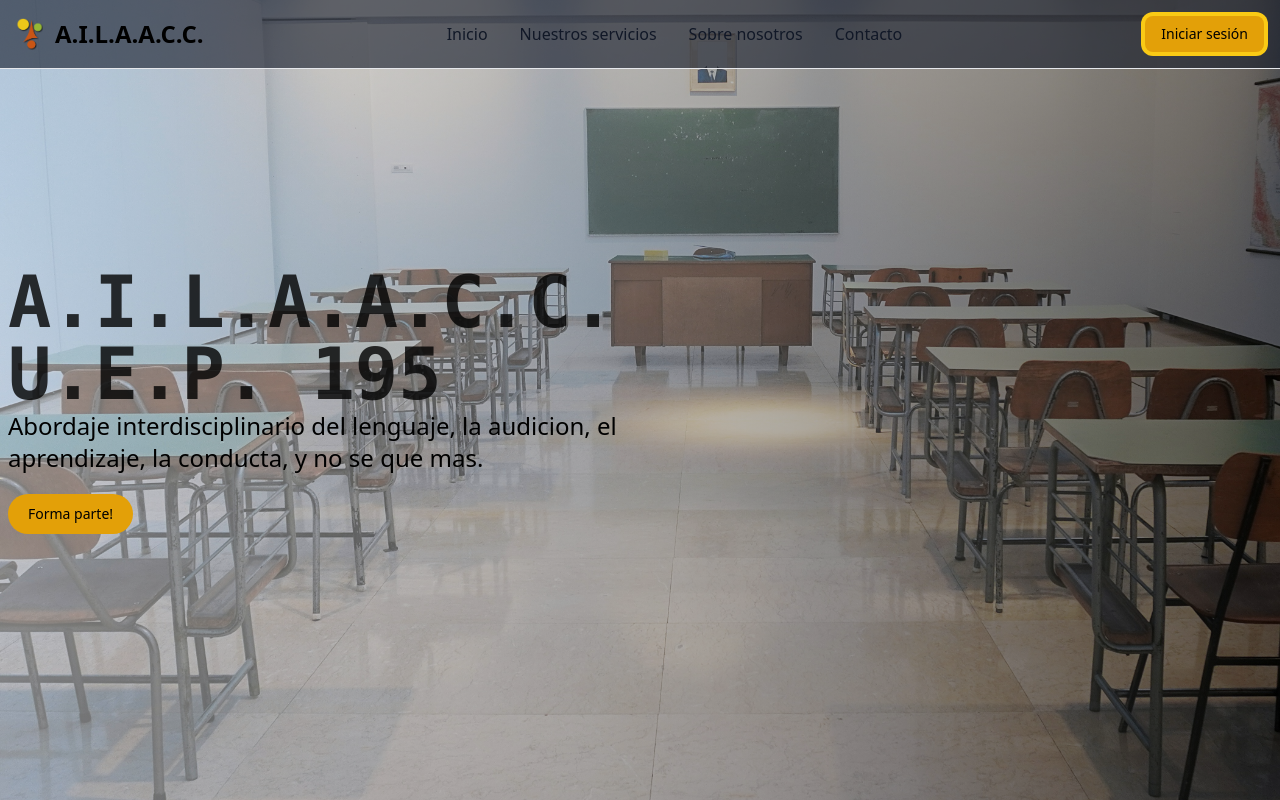
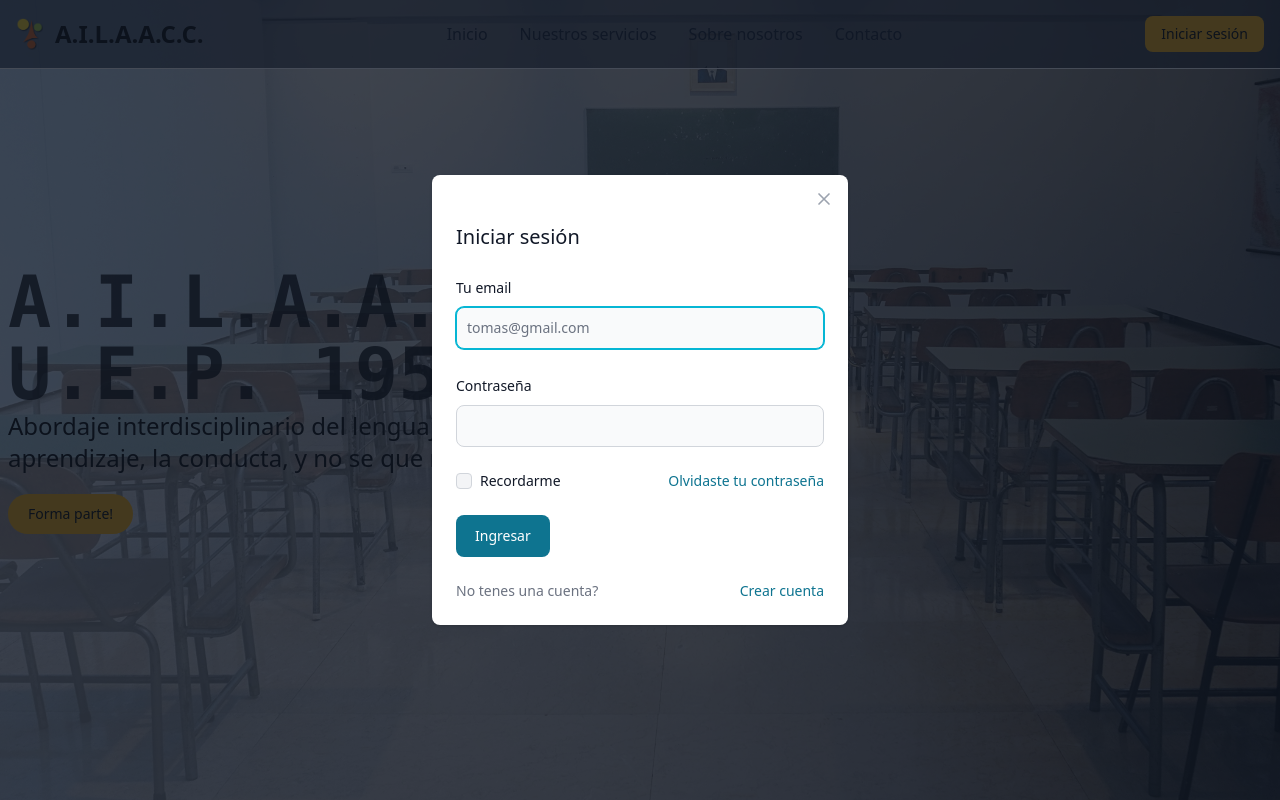
Before and after one commit to tomimartinez28/ailaacc-client, a React (Vite) app: page / in a window 1280 px wide. Both pictures are taken after a click on the button "Iniciar sesión". Shown: the top 800 px of the page. Built offline with nearby package versions, Linux system fonts and the light colour scheme.

Commit message:
Contact form, Services section

```diff
--- a/src/components/ContactForm.jsx
+++ b/src/components/ContactForm.jsx
@@ -1,10 +1,22 @@
+import { useState } from 'react'
 import { useForm } from 'react-hook-form'
+import { ContactEndpoint } from '../endpoints'
 
 export function ContactForm () {
   const { register, handleSubmit, formState: { errors }, reset } = useForm()
+  const [loading, setLoading] = useState(false)
 
   const onSubmit = handleSubmit(data => {
-    console.log('Datos enviados: ', data)
+    setLoading(true)
+
+    fetch(ContactEndpoint, {
+      method: 'POST',
+      headers: { 'Content-Type': 'application/json' },
+      body: JSON.stringify(data)
+    }).then(() => {
+      console.log('Datos enviados', data)
+    })
+
     reset()
   })
 
@@ -101,6 +113,15 @@ export function ContactForm () {
 
       </div>
 
+      {loading &&
+        <div role='status'>
+          <svg aria-hidden='true' className='inline w-8 h-8 text-gray-200 animate-spin dark:text-gray-600 fill-yellow-400' viewBox='0 0 100 101' fill='none' xmlns='http://www.w3.org/2000/svg'>
+            <path d='M100 50.5908C100 78.2051 77.6142 100.591 50 100.591C22.3858 100.591 0 78.2051 0 50.5908C0 22.9766 22.3858 0.59082 50 0.59082C77.6142 0.59082 100 22.9766 100 50.5908ZM9.08144 50.5908C9.08144 73.1895 27.4013 91.5094 50 91.5094C72.5987 91.5094 90.9186 73.1895 90.9186 50.5908C90.9186 27.9921 72.5987 9.67226 50 9.67226C27.4013 9.67226 9.08144 27.9921 9.08144 50.5908Z' fill='currentColor' />
+            <path d='M93.9676 39.0409C96.393 38.4038 97.8624 35.9116 97.0079 33.5539C95.2932 28.8227 92.871 24.3692 89.8167 20.348C85.8452 15.1192 80.8826 10.7238 75.2124 7.41289C69.5422 4.10194 63.2754 1.94025 56.7698 1.05124C51.7666 0.367541 46.6976 0.446843 41.7345 1.27873C39.2613 1.69328 37.813 4.19778 38.4501 6.62326C39.0873 9.04874 41.5694 10.4717 44.0505 10.1071C47.8511 9.54855 51.7191 9.52689 55.5402 10.0491C60.8642 10.7766 65.9928 12.5457 70.6331 15.2552C75.2735 17.9648 79.3347 21.5619 82.5849 25.841C84.9175 28.9121 86.7997 32.2913 88.1811 35.8758C89.083 38.2158 91.5421 39.6781 93.9676 39.0409Z' fill='currentFill' />
+          </svg>
+          <span className='sr-only'>Enviando...</span>
+        </div>}
+
       <button type='submit' className='text-white bg-yellow-400 hover:bg-yellow-500 focus:outline-none focus:ring-4 focus:ring-yellow-300 font-medium rounded-full text-sm px-5 py-2.5 text-center me-2 mb-2 dark:focus:ring-yellow-900'>Enviar</button>
     </form>
   )
--- /dev/null
+++ b/src/components/LoginForm.jsx
@@ -0,0 +1,8 @@
+export function LoginForm () {
+  return (
+    <form action=''>
+      <label htmlFor='username'>Nombre de usuario</label>
+      <input type='text' id='username' />
+    </form>
+  )
+}
--- /dev/null
+++ b/src/components/Modal.jsx
@@ -0,0 +1,17 @@
+import React from 'react'
+import '../assets/css/Modal.css'
+import { LoginForm } from './LoginForm'
+
+export function Modal ({ onClose }) {
+  return (
+
+    <div className='modal-overlay'>
+      <div className='modal-content'>
+        <button className='modal-close' onClick={onClose}>
+          Cerrar
+        </button>
+        <LoginForm />
+      </div>
+    </div>
+  )
+}
--- a/src/components/Navbar.jsx
+++ b/src/components/Navbar.jsx
@@ -1,7 +1,13 @@
 import logo from '../assets/logo/logo.png'
+import { useState, useRef } from 'react'
+import { Button, Checkbox, Label, Modal, TextInput } from 'flowbite-react'
 
 export function Navbar () {
+  const [openModal, setOpenModal] = useState(false)
+  const emailInputRef = useRef(null)
+
   return (
+    <>
       <nav className='bg-gray-900/60 dark:bg-gray-900 fixed w-full z-20 top-0 start-0 border-b border-gray-200 dark:border-gray-600'>
         <div className='max-w-screen-xl flex flex-wrap items-center justify-between mx-auto p-4'>
           <a href='/' className='flex items-center space-x-3 rtl:space-x-reverse'>
@@ -9,7 +15,7 @@ export function Navbar () {
             <span className='self-center text-2xl font-semibold whitespace-nowrap dark:text-white'>A.I.L.A.A.C.C.</span>
           </a>
           <div className='flex md:order-2 space-x-3 md:space-x-0 rtl:space-x-reverse'>
-          <button type='button' className='text-black bg-yellow-400 hover:bg-yellow-800 focus:ring-4 focus:outline-none focus:ring-yellow-300 font-medium rounded-lg text-sm px-4 py-2 text-center dark:bg-blue-600 dark:hover:bg-blue-700 dark:focus:ring-blue-800'>Iniciar sesión</button>
+            <button onClick={() => setOpenModal(true)} type='button' className='text-black bg-yellow-400 hover:bg-yellow-800 focus:ring-4 focus:outline-none focus:ring-yellow-300 font-medium rounded-lg text-sm px-4 py-2 text-center dark:bg-blue-600 dark:hover:bg-blue-700 dark:focus:ring-blue-800'>Iniciar sesión</button>
             <button data-collapse-toggle='navbar-sticky' type='button' className='inline-flex items-center p-2 w-10 h-10 justify-center text-sm text-gray-500 rounded-lg md:hidden hover:bg-gray-100 focus:outline-none focus:ring-2 focus:ring-gray-200 dark:text-gray-400 dark:hover:bg-gray-700 dark:focus:ring-gray-600' aria-controls='navbar-sticky' aria-expanded='false'>
               <span className='sr-only'>Open main menu</span>
               <svg className='w-5 h-5' aria-hidden='true' xmlns='http://www.w3.org/2000/svg' fill='none' viewBox='0 0 17 14'>
@@ -35,5 +41,56 @@ export function Navbar () {
           </div>
         </div>
       </nav>
+
+      <Modal show={openModal} onClose={() => setOpenModal(false)}>
+        <Modal show={openModal} size='md' popup onClose={() => setOpenModal(false)} initialFocus={emailInputRef}>
+          <Modal.Header />
+          <Modal.Body>
+
+            <form className='space-y-6'>
+              <h3 className='text-xl font-medium text-gray-900 dark:text-white'>Iniciar sesión</h3>
+
+              <div>
+                <div className='mb-2 block'>
+                  <Label htmlFor='email' value='Tu email' />
+                </div>
+                <TextInput id='email' ref={emailInputRef} placeholder='tomas@gmail.com' required />
+              </div>
+
+              <div>
+                <div className='mb-2 block'>
+                  <Label htmlFor='password' value='Contraseña' />
+                </div>
+                <TextInput id='password' type='password' required />
+              </div>
+
+              <div className='flex justify-between'>
+                <div className='flex items-center gap-2'>
+                  <Checkbox id='remember' />
+                  <Label htmlFor='remember'>Recordarme</Label>
+                </div>
+                <a href='#' className='text-sm text-cyan-700 hover:underline dark:text-cyan-500'>
+                  Olvidaste tu contraseña
+                </a>
+              </div>
+
+              <div className='w-full'>
+                <Button>Ingresar</Button>
+              </div>
+
+              <div className='flex justify-between text-sm font-medium text-gray-500 dark:text-gray-300'>
+                No tenes una cuenta?&nbsp;
+                <a href='#' className='text-cyan-700 hover:underline dark:text-cyan-500'>
+                  Crear cuenta
+                </a>
+              </div>
+            </form>
+
+          </Modal.Body>
+
+        </Modal>
+
+      </Modal>
+    </>
   )
 }
--- a/src/components/ServicesSection.jsx
+++ b/src/components/ServicesSection.jsx
@@ -1,17 +1,12 @@
 import { ServiceCard } from './ServiceCard'
 import { SERVICES } from '../const'
-import { useId } from 'react'
 
 export function ServicesSection () {
-  const serviceId = useId()
-
   return (
     <section id='services' className='h-[500px] grid grid-cols-3 justify-center items-center gap-5 px-5 bg-gray-950'>
       {
       SERVICES.map(service => (
-
-        <ServiceCard key={serviceId} service={service} />
-
+        <ServiceCard key={service.id} service={service} />
       ))
     }
     </section>
--- a/src/const.js
+++ b/src/const.js
@@ -1,15 +1,18 @@
 export const SERVICES = [
   {
+    id: 1,
     name: 'Centro Educativo Terapeutico',
     description: 'Descripcion de CET',
     imgSrc: 'https://t0.gstatic.com/licensed-image?q=tbn:ANd9GcTZCSmCzmIPm0up8wmW566cK5w3sSTUChT5UnaU3VnFxrHwoRNSnks0xUBmj2r2oeJk'
   },
   {
+    id: 2,
     name: 'Servicio de Apoyo a la Integración Escolar',
     description: 'Descripcion de SAIE',
     imgSrc: 'https://t0.gstatic.com/licensed-image?q=tbn:ANd9GcTZCSmCzmIPm0up8wmW566cK5w3sSTUChT5UnaU3VnFxrHwoRNSnks0xUBmj2r2oeJk'
   },
   {
+    id: 3,
     name: 'Estimulación Temprana',
     description: 'Descripcion de ET',
     imgSrc: 'https://t0.gstatic.com/licensed-image?q=tbn:ANd9GcTZCSmCzmIPm0up8wmW566cK5w3sSTUChT5UnaU3VnFxrHwoRNSnks0xUBmj2r2oeJk'
--- /dev/null
+++ b/src/endpoints.js
@@ -0,0 +1,4 @@
+const ENDPOINT = 'http://127.0.0.1:8000/api'
+export const ContactEndpoint = `${ENDPOINT}/contact/`
+
+console.log(ContactEndpoint)
```
Also changed, not shown: package.json (+10 -5 lines), 1 other file (tests, documents, lock files or other folders). Lines whose indentation alone changed are shown as unchanged.
